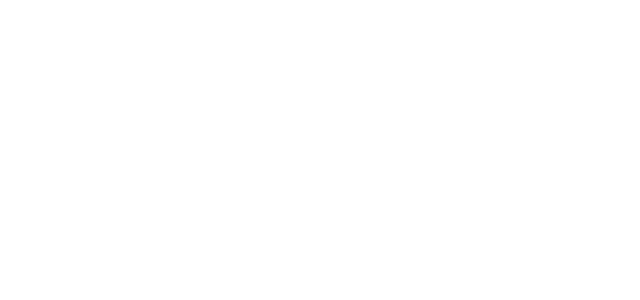
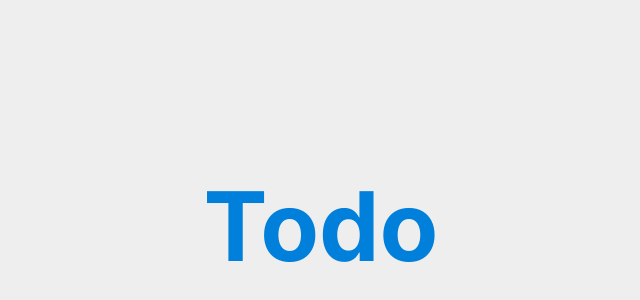
Before and after one commit to Lazzzare/TodoApp-Svelte, a Svelte app: page / in a window 1280 px wide. Shown: the part 174-474 px from the top of the page, without its empty margins (319-959 px from the left). Built offline with nearby package versions, Linux system fonts and the light colour scheme.

Commit message:
import svelte files :apple:

```diff
--- a/src/App.svelte
+++ b/src/App.svelte
@@ -1,7 +1,17 @@
 <script lang="ts">
+  import TitleContent from "./lib/TitleContent/TitleContent.svelte";
+  import TodoForm from "./lib/TodoContent/TodoForm.svelte";
+  import TodoHeader from "./lib/TodoContent/TodoHeader.svelte";
+  import TodoList from "./lib/TodoContent/TodoList.svelte";
+
 
 </script>
 
-<main>
-
+<main class="w-full h-screen bg-[#EEE] flex flex-row justify-center items-center">
+<TitleContent title={'Todo'}/>
+<div>
+    <TodoHeader />
+    <TodoForm />
+    <TodoList />
+</div>
 </main>
```
